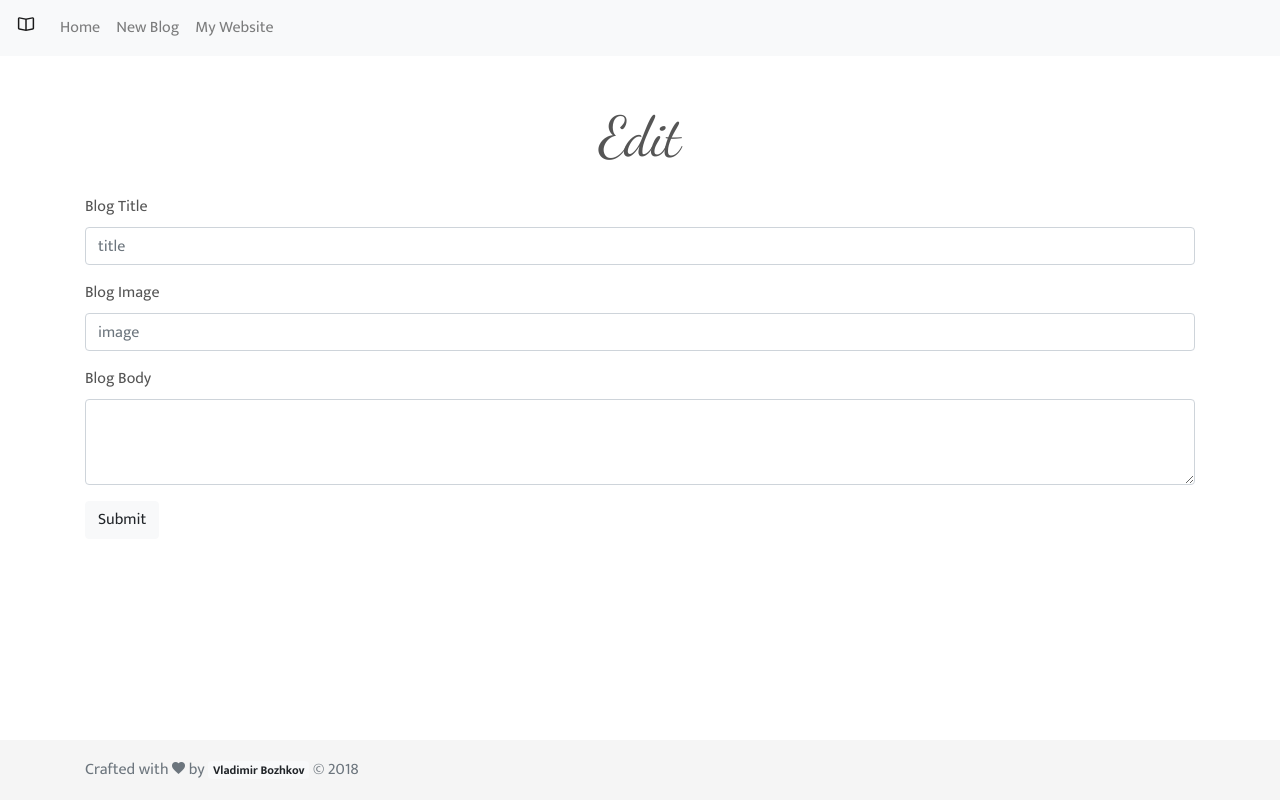
After one commit to vl-bozhkov/blog-app, a Node server app: template views/edit.ejs in a window 1280 px wide. The commit adds this page. Run offline with Node 20, Linux system fonts and the light colour scheme; the template is opened without the code that fills it, so the values that code supplies are empty; some libraries are stand-ins or nearby versions.

Commit message:
finished the blog app

```diff
--- a/app.js
+++ b/app.js
@@ -3,7 +3,9 @@ var express = require('express');
 var app = express();
 var bodyParser = require('body-parser');
 var mongoose = require('mongoose');
-var port = 3012;
+var methodOverride = require('method-override');
+var expressSanitizer = require('express-sanitizer');
+var port = 3001;
 
 //connect to database
 var uri = 'mongodb://vl_bozhkov:12345678@ds151702.mlab.com:51702/main_database';
@@ -17,6 +19,10 @@ app.set('view engine', 'ejs');
 app.use(express.static('public'));
 // set up body parser
 app.use(bodyParser.urlencoded({ extended: true }));
+//express sanitizer setup
+app.use(expressSanitizer());
+//method-override
+app.use(methodOverride('_method'));
 
 //mongoose schema config
 var blogSchema = new mongoose.Schema({
@@ -48,6 +54,8 @@ app.get('/blogs/new', function(req, res) {
 
 //CREATE ROUTE
 app.post('/blogs', function(req, res) {
+  //sanitize so user cannot income harmful information like script tags
+  req.body.blog.body = req.sanitize(req.body.blog.body);
   Blog.create(req.body.blog, function(e, newBlog) {
     if (e) {
       res.render('new');
@@ -66,6 +74,41 @@ app.get('/blogs/:id', function(req, res) {
     }
   });
 });
+//EDIT ROUTE
+app.get('/blogs/:id/edit', function(req, res) {
+  Blog.findById(req.params.id, function(e, foundBlog) {
+    if (e) {
+      res.redirect('/blogs');
+    } else {
+      res.render('edit', { blog: foundBlog });
+    }
+  });
+});
+//UPDATE ROUTE
+app.put('/blogs/:id', function(req, res) {
+  req.body.blog.body = req.sanitize(req.body.blog.body);
+  Blog.findByIdAndUpdate(req.params.id, req.body.blog, function(
+    e,
+    updatedBlog
+  ) {
+    if (e) {
+      res.redirect('/blogs');
+    } else {
+      res.redirect('/blogs/' + req.params.id);
+    }
+  });
+});
+//DELETE ROUTE
+app.delete('/blogs/:id', function(req, res) {
+  Blog.findByIdAndRemove(req.params.id, function(e) {
+    if (e) {
+      res.redirect('/');
+    } else {
+      res.redirect('/');
+    }
+  });
+});
+
 //set up server to run at port 3000
 app.listen(port, function() {
   console.log('server listen on port = ', port);
--- a/package.json
+++ b/package.json
@@ -20,6 +20,8 @@
     "body-parser": "^1.18.3",
     "ejs": "^2.6.1",
     "express": "^4.16.3",
+    "express-sanitizer": "^1.0.4",
+    "method-override": "^3.0.0",
     "mongoose": "^5.2.12"
   }
 }
--- a/public/main.css
+++ b/public/main.css
@@ -6,3 +6,63 @@ body {
   /* font-weight: 300; */
   /* font-size: 62.5%; */
 }
+
+.media-custom:last-child {
+  /* border: 1px solid #7f8c8d; */
+  /* animation: shadow-drop-tb 0.4s cubic-bezier(0.25, 0.46, 0.45, 0.94) both; */
+  margin-bottom: 2rem !important;
+}
+
+/**
+ * ----------------------------------------
+ * animation shadow-drop-tb
+ * ----------------------------------------
+ */
+@-webkit-keyframes shadow-drop-tb {
+  0% {
+    box-shadow: 0 0 0 0 rgba(0, 0, 0, 0), 0 0 0 0 rgba(0, 0, 0, 0);
+  }
+  100% {
+    box-shadow: 0 -12px 20px -12px rgba(0, 0, 0, 0.35),
+      0 12px 20px -12px rgba(0, 0, 0, 0.35);
+  }
+}
+@keyframes shadow-drop-tb {
+  0% {
+    box-shadow: 0 0 0 0 rgba(0, 0, 0, 0), 0 0 0 0 rgba(0, 0, 0, 0);
+  }
+  100% {
+    box-shadow: 0 -12px 20px -12px rgba(0, 0, 0, 0.35),
+      0 12px 20px -12px rgba(0, 0, 0, 0.35);
+  }
+}
+/* Sticky footer styles
+-------------------------------------------------- */
+html {
+  position: relative;
+  min-height: 100%;
+}
+body {
+  margin-bottom: 60px; /* Margin bottom by footer height */
+}
+.footer {
+  position: absolute;
+  bottom: 0;
+  width: 100%;
+  height: 60px; /* Set the fixed height of the footer here */
+  line-height: 60px; /* Vertically center the text there */
+  background-color: #f5f5f5;
+}
+
+.btn-delete {
+  background: transparent;
+  color: red;
+}
+h1,
+h2,
+h3,
+h4,
+h5,
+h6 {
+  font-family: 'Dancing Script', cursive;
+}
--- /dev/null
+++ b/views/edit.ejs
@@ -0,0 +1,25 @@
+<% include ./partials/header %>
+
+<div class="container">
+  <h1 class="display-4 text-center mt-5 mb-4">Edit <%=blog.title%></h1>
+  <form action="/blogs/<%=blog._id%>?_method=PUT" method="POST">
+    <div class="form-group ">
+      <label for="title">Blog Title</label>
+
+      <input value="<%=blog.title%>" type="text" name="blog[title]" placeholder="title" required class="form-control" id="title">
+
+    </div>
+    <div class="form-group ">
+      <label for="image">Blog Image</label>
+      <input value="<%=blog.image%>" type="text" name="blog[image]" placeholder="image" required class="form-control" id="image">
+    </div>
+    <div class="form-group ">
+    <label for="body">Blog Body</label>
+    <textarea name="blog[body]" class="form-control" id="body" rows="3" required ><%=blog.body%></textarea>
+    </div>
+    <button type="submit" class="btn btn-light">Submit</button>
+  </form>
+</div>
+
+<div class="mb-5 invisible">1</div>
+<% include ./partials/footer %>
--- a/views/partials/footer.ejs
+++ b/views/partials/footer.ejs
@@ -1,3 +1,13 @@
-<p>FROM THE FOOTER FILE </p>
+<footer class="footer">
+<div class="container">
+  <span class="text-muted">Crafted with
+  <i class="icon ion-md-heart icon-heart"></i> by <a class="badge badge-light" href="https://vl-bozhkov.github.io/portfolio/" target="blank">Vladimir Bozhkov</a> &copy; 2018</span>
+
+</div>
+</footer>
+<script src="https://unpkg.com/ionicons@4.4.0/dist/ionicons.js"></script>
+<script src="https://code.jquery.com/jquery-3.3.1.slim.min.js" integrity="sha384-q8i/X+965DzO0rT7abK41JStQIAqVgRVzpbzo5smXKp4YfRvH+8abtTE1Pi6jizo" crossorigin="anonymous"></script>
+<script src="https://cdnjs.cloudflare.com/ajax/libs/popper.js/1.14.3/umd/popper.min.js" integrity="sha384-ZMP7rVo3mIykV+2+9J3UJ46jBk0WLaUAdn689aCwoqbBJiSnjAK/l8WvCWPIPm49" crossorigin="anonymous"></script>
+<script src="https://stackpath.bootstrapcdn.com/bootstrap/4.1.3/js/bootstrap.min.js" integrity="sha384-ChfqqxuZUCnJSK3+MXmPNIyE6ZbWh2IMqE241rYiqJxyMiZ6OW/JmZQ5stwEULTy" crossorigin="anonymous"></script>
 </body>
 </html>
--- a/views/partials/header.ejs
+++ b/views/partials/header.ejs
@@ -6,27 +6,26 @@
         <meta name="viewport" content="width=device-width, initial-scale=1">
         <link rel="stylesheet" href="https://stackpath.bootstrapcdn.com/bootstrap/4.1.3/css/bootstrap.min.css" integrity="sha384-MCw98/SFnGE8fJT3GXwEOngsV7Zt27NXFoaoApmYm81iuXoPkFOJwJ8ERdknLPMO" crossorigin="anonymous">
         <link href="https://fonts.googleapis.com/css?family=Mukta:300,400,700" rel="stylesheet">
+        <link href="https://unpkg.com/ionicons@4.2.4/dist/css/ionicons.min.css" rel="stylesheet">
+        <link href="https://fonts.googleapis.com/css?family=Dancing+Script" rel="stylesheet">
         <link href="/main.css" rel="stylesheet">
     </head>
     <body>
     <nav class="navbar navbar-expand-lg navbar-light bg-light">
-    <a class="navbar-brand" href="#">Navbar</a>
+    <a class="navbar-brand" href="/"><ion-icon name="book"></ion-icon></a>
     <button class="navbar-toggler" type="button" data-toggle="collapse" data-target="#navbarNav" aria-controls="navbarNav" aria-expanded="false" aria-label="Toggle navigation">
       <span class="navbar-toggler-icon"></span>
     </button>
     <div class="collapse navbar-collapse" id="navbarNav">
       <ul class="navbar-nav">
-        <li class="nav-item active">
-          <a class="nav-link" href="/">Home <span class="sr-only">(current)</span></a>
+        <li class="nav-item ">
+          <a class="nav-link" href="/">Home </a>
         </li>
         <li class="nav-item">
           <a class="nav-link" href="/blogs/new">New Blog</a>
         </li>
         <li class="nav-item">
-          <a class="nav-link" href="#">Pricing</a>
-        </li>
-        <li class="nav-item">
-          <a class="nav-link disabled" href="#">Disabled</a>
+          <a class="nav-link" href="https://vl-bozhkov.github.io/portfolio/" target="blank">My Website</a>
         </li>
       </ul>
     </div>
```
Also changed, not shown: views/index.ejs (+13 -7 lines), views/new.ejs (+23 -9 lines), views/show.ejs (+26 -7 lines).
